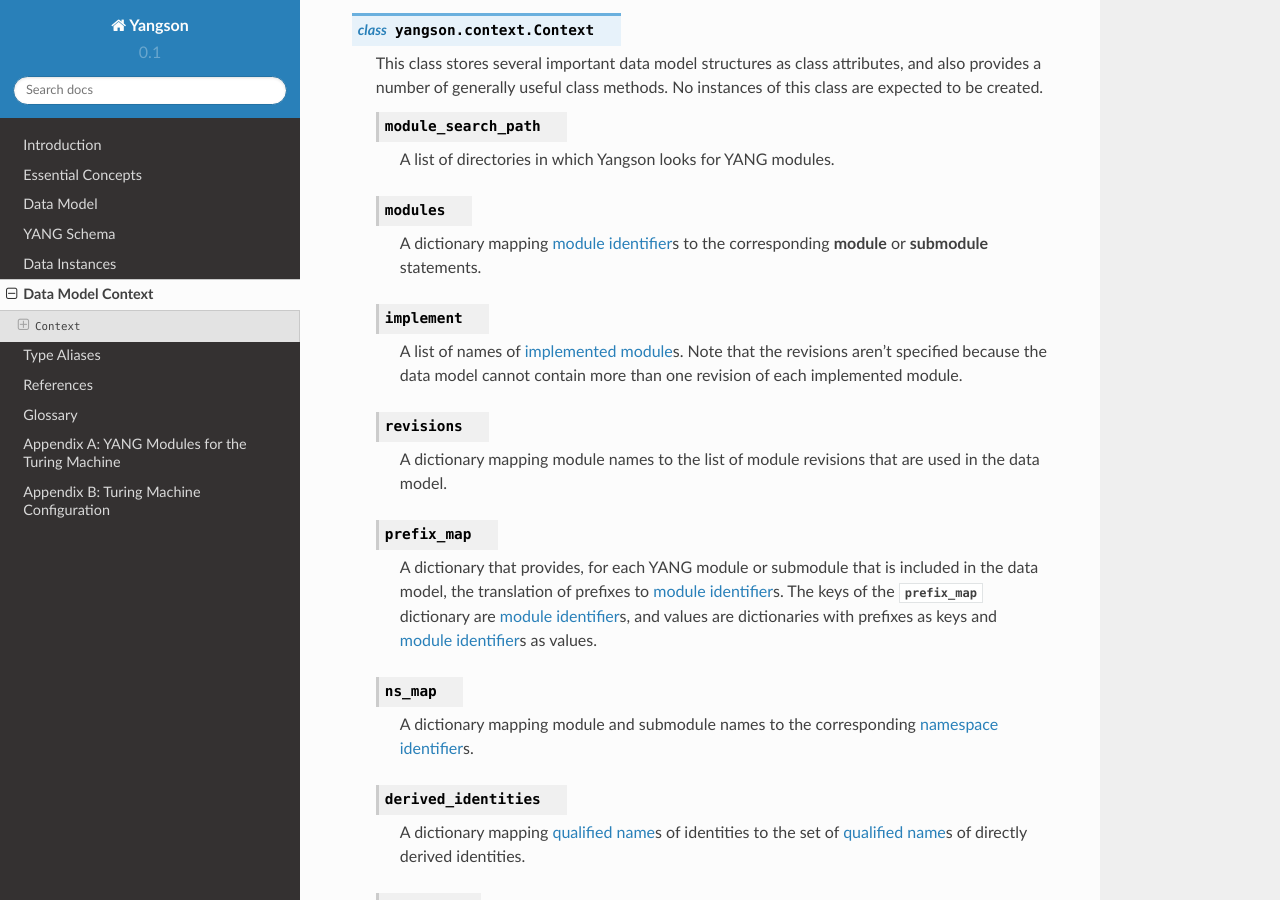
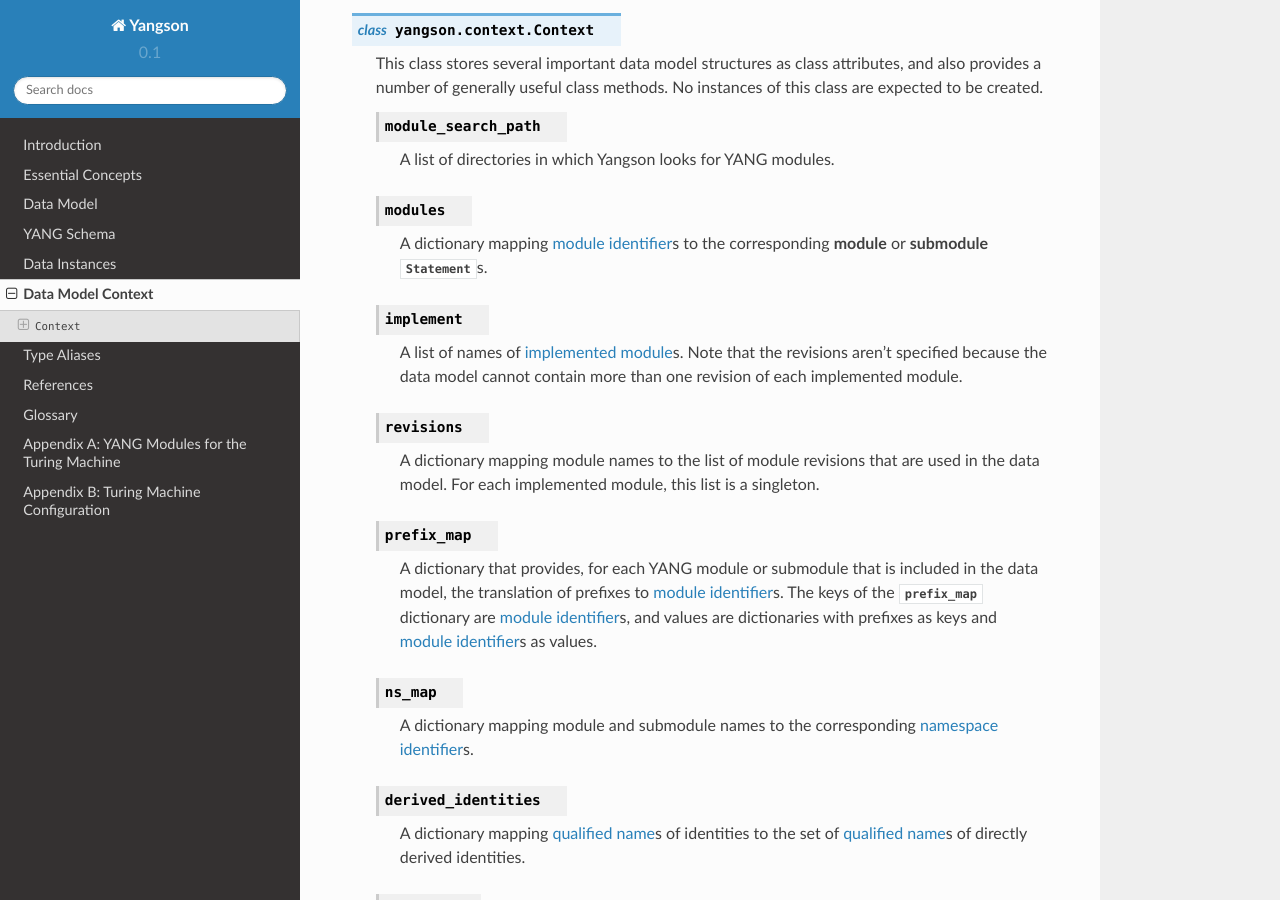
Before and after one commit to CZ-NIC/yangson, a Sphinx documentation site: the page built from docs/context.rst, in a window 1280 px wide and 900 px high, scrolled down 443 px. Built offline with Sphinx 7.4.7 and the Read the Docs theme 2.0.0, drawn with Linux system fonts in a browser that asks for light colours.

Commit message:
Minor edits.

```diff
--- a/docs/context.rst
+++ b/docs/context.rst
@@ -34,7 +34,7 @@
    .. attribute:: modules
 
       A dictionary mapping :term:`module identifier`\ s to the
-      corresponding **module** or **submodule** statements.
+      corresponding **module** or **submodule** :class:`Statement`\ s.
 
    .. attribute:: implement
 
@@ -45,7 +45,8 @@
    .. attribute:: revisions
 
       A dictionary mapping module names to the list of module
-      revisions that are used in the data model.
+      revisions that are used in the data model. For each implemented
+      module, this list is a singleton.
 
    .. attribute:: prefix_map
 
```
